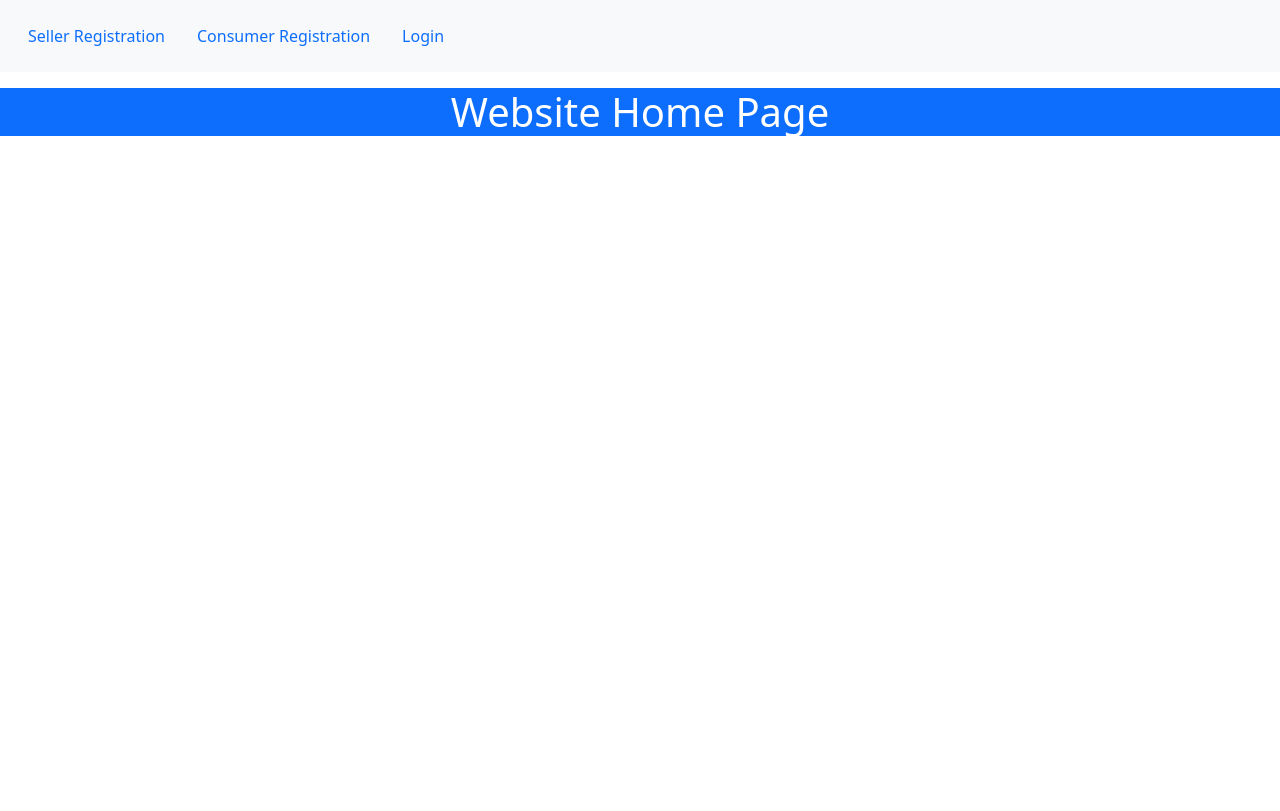
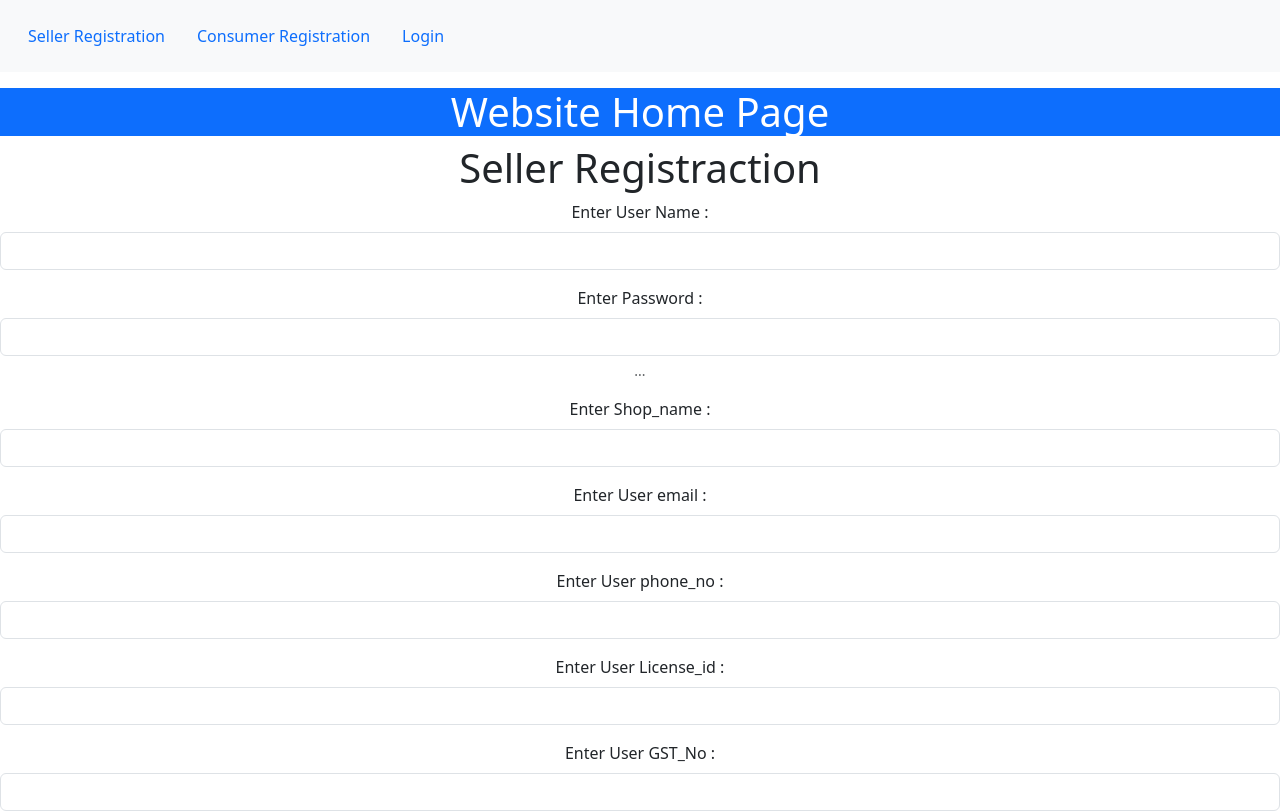
Before and after one commit to BiradarMayur2509/E-Com-Electronics-Hub, a React (Create React App) app in the folder Client Side/React_App/: page /sellerreg in a window 1280 px wide. Shown: the top 811 px of the page. Built offline with nearby package versions, Linux system fonts and the light colour scheme.

Commit message:
app.js changes

```diff
--- a/Client Side/React_App/src/App.js
+++ b/Client Side/React_App/src/App.js
@@ -5,6 +5,7 @@ import LoginComp from './components/LoginComp';
 import ConsumerHome from './components/ConsumerHome';
 import AdminHome from './components/AdminHome';
 import SellerHome from './components/SellerHome';
+import SellerReg from './components/SellerReg';
 
 
 function App() {
@@ -14,7 +15,7 @@ function App() {
         <div className='container-fluid'>
           <ul className="nav navbar">
             <li className="nav-item">
-              <Link to="/register" className="nav-link px-3">Seller Registration</Link>
+              <Link to="/sellerreg" className="nav-link px-3">Seller Registration</Link>
             </li>
             <li className="nav-item">
               <Link to="/registercustomer" className="nav-link px-3">Consumer Registration</Link>
@@ -30,6 +31,7 @@ function App() {
 
       <Routes>
         <Route path='/login' element={<LoginComp />} />
+        <Route path='/sellerreg' element={<SellerReg />} />
         <Route path="/admin_home" element={<AdminHome />} />
         <Route path="/consumer_home" element={<ConsumerHome />} />
         <Route path="/seller_home" element={<SellerHome />} />
```
